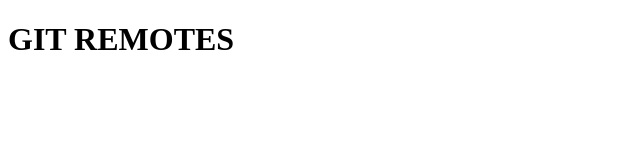
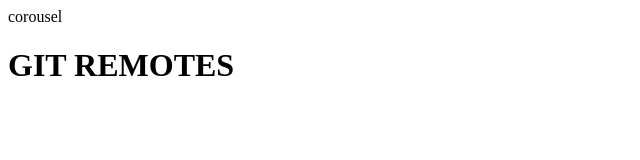
Before and after one commit to xalap-op/ProgettoRemoto, a plain HTML site: page index.html in a window 1280 px wide. Shown: the whole page, without its empty margins (0-640 px from the left). Drawn offline with Linux system fonts and the light colour scheme.

```diff
--- a/index.html
+++ b/index.html
@@ -7,7 +7,7 @@
     <link rel="stylesheet" href="./css/styles.css">
 </head>
 <body>
-
+    corousel
     <h1 id="titolo">GIT REMOTES</h1>
 
 </body>
```
